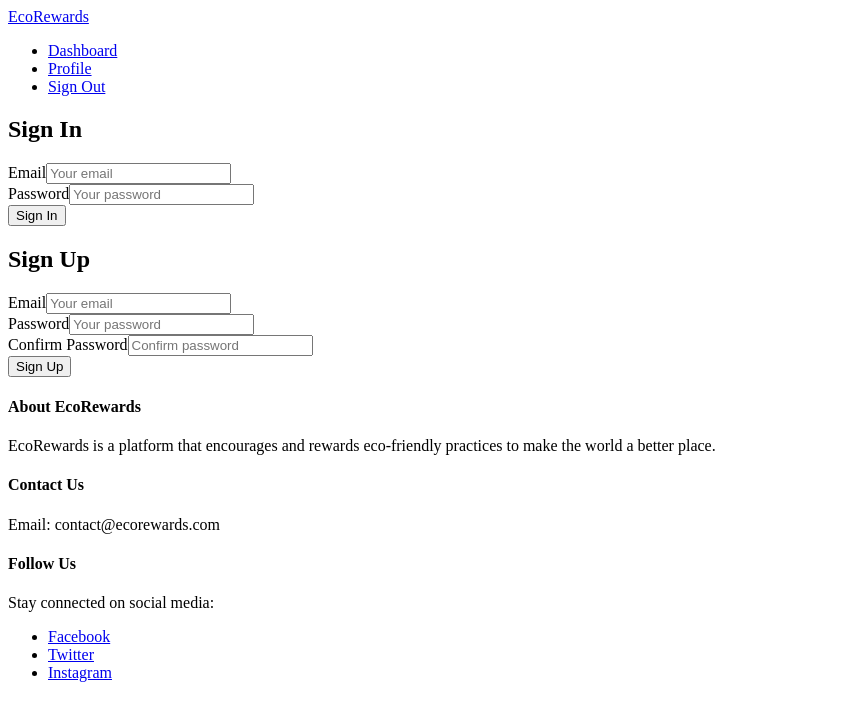
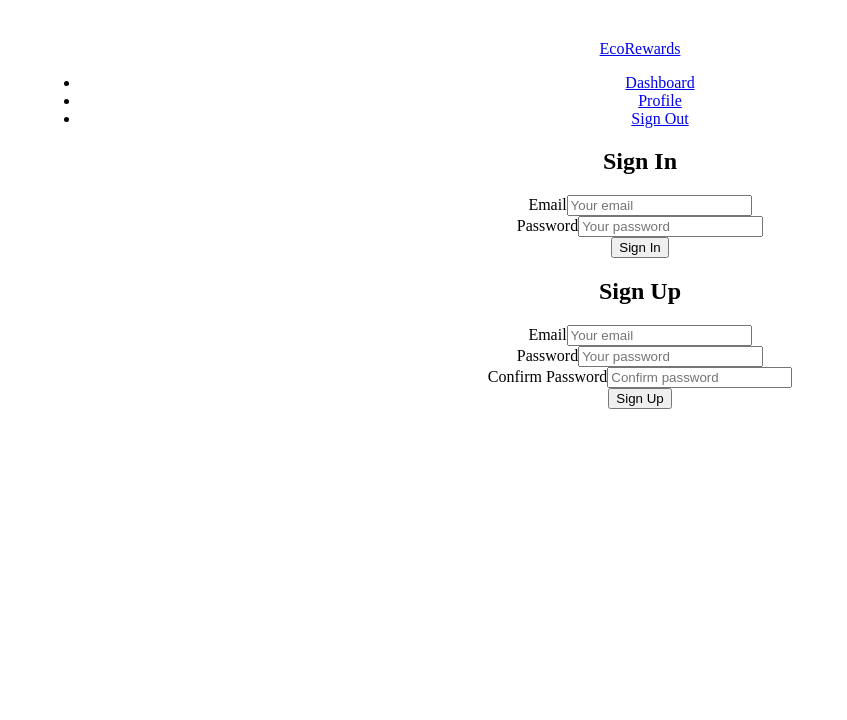
Before and after one commit to Devarasen/EcoRewards, a React (Vite) app in the folder client/: page / in a window 1280 px wide. Shown: the top 720 px of the page, without its empty margins (0-847 px from the left). Built offline with nearby package versions, Linux system fonts and the light colour scheme.

Commit message:
main.jsx setup - DS

```diff
--- a/client/src/App.jsx
+++ b/client/src/App.jsx
@@ -1,34 +1,20 @@
-import React from 'react';
-import { Routes, Route } from 'react-router-dom';
-import Header from './pages/Header';
-import LandingPage from './pages/LandingPage';
-import Dashboard from './pages/Dashboard';
-import CommunityBoard from './pages/CommunityBoard';
-import Footer from './pages/Footer';
+import './App.css';
+import { Outlet } from 'react-router-dom';
+import { ApolloClient, ApolloProvider, InMemoryCache } from '@apollo/client';
+
+import Header from './pages/Header'
+
+const client = new ApolloClient({
+  uri: '/graphql',
+  cache: new InMemoryCache(),
+});
 
 function App() {
-  const isAuthenticated = false; // Replace with actual authentication check
-
   return (
-    <div className="app">
+    <ApolloProvider client={client}>
       <Header />
-      <Routes>
-        <Route path="/" element={<LandingPage />} />
-        <Route path="/dashboard" element={<Dashboard />} />
-        <Route path="/community" element={<CommunityBoard />} />
-        <Route path="*" element={<NotFound />} />
-      </Routes>
-      <Footer />
-    </div>
-  );
-}
-
-function NotFound() {
-  return (
-    <div>
-      <h1>404 - Not Found</h1>
-      <p>The page you're looking for does not exist.</p>
-    </div>
+      <Outlet />
+    </ApolloProvider>
   );
 }
 
```
Also changed, not shown: client/src/main.jsx (+19 -7 lines).
